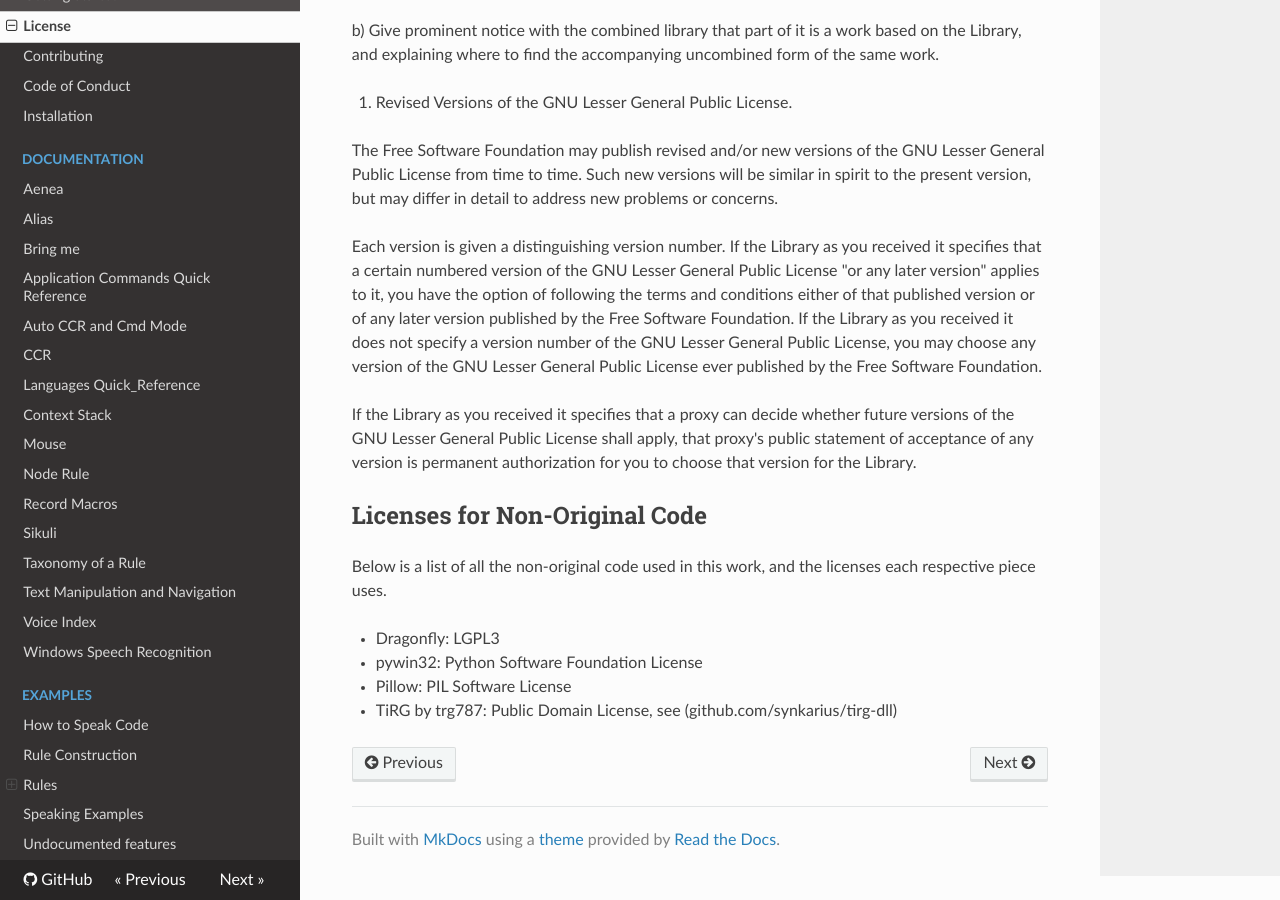
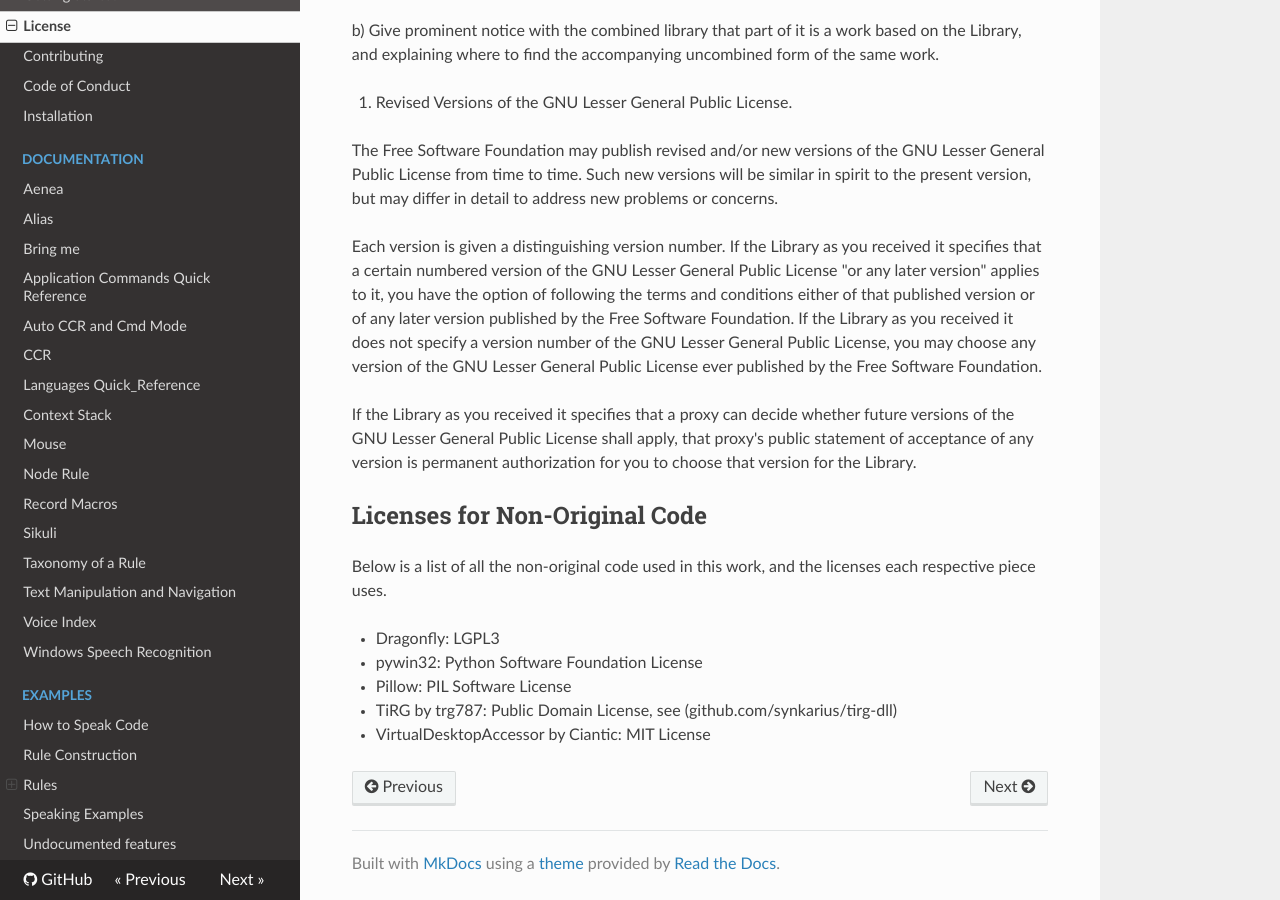
Before and after one commit to dictation-toolbox/Caster, an MkDocs documentation site: the page built from docs/LICENSE.md, in a window 1280 px wide and 900 px high, scrolled down 2878 px. Built offline with MkDocs 1.6.1, drawn with Linux system fonts in a browser that asks for light colours; nearby versions of some CDN libraries; comment, search, counter and statistics services are not loaded.

Commit message:
Add virtual desktop to license

```diff
--- a/docs/LICENSE.md
+++ b/docs/LICENSE.md
@@ -178,3 +178,4 @@ Below is a list of all the non-original code used in this work, and the licenses
 - pywin32: Python Software Foundation License
 - Pillow: PIL Software License
 - TiRG by trg787: Public Domain License, see (github.com/synkarius/tirg-dll)
+- VirtualDesktopAccessor by Ciantic: MIT License
```
